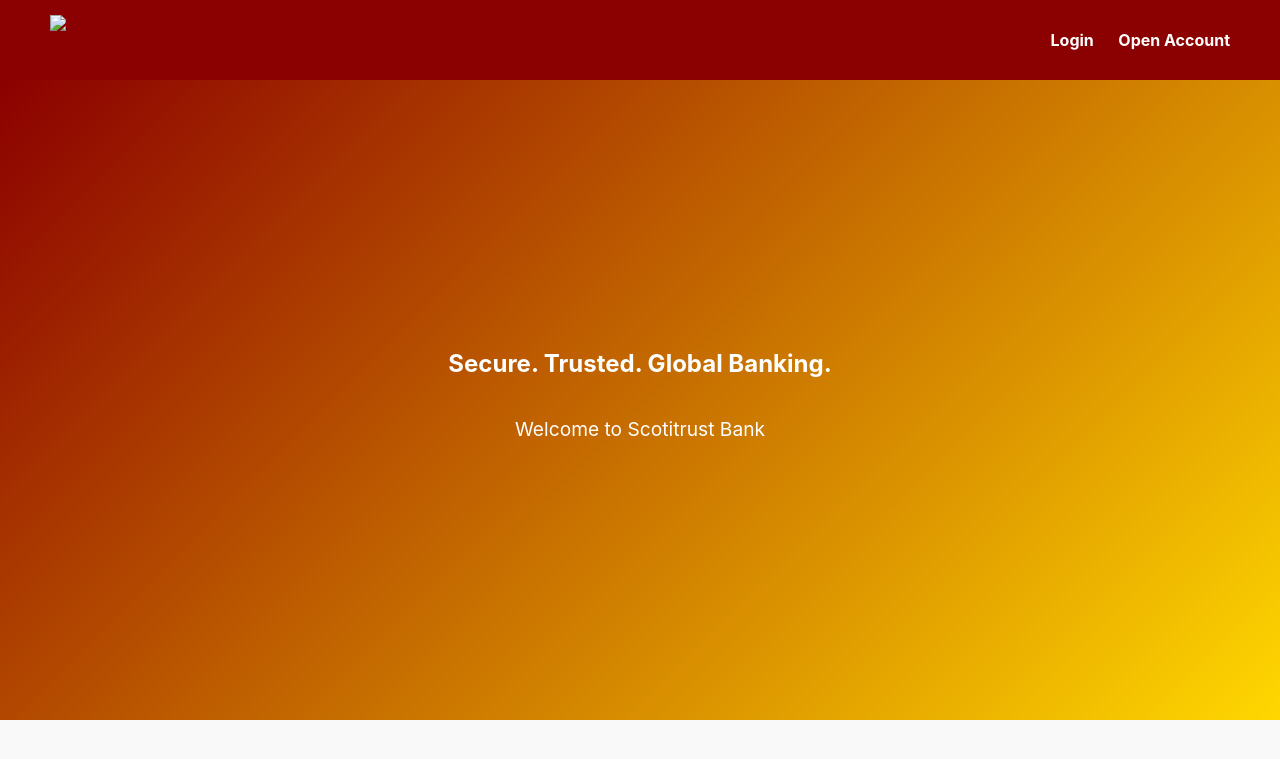
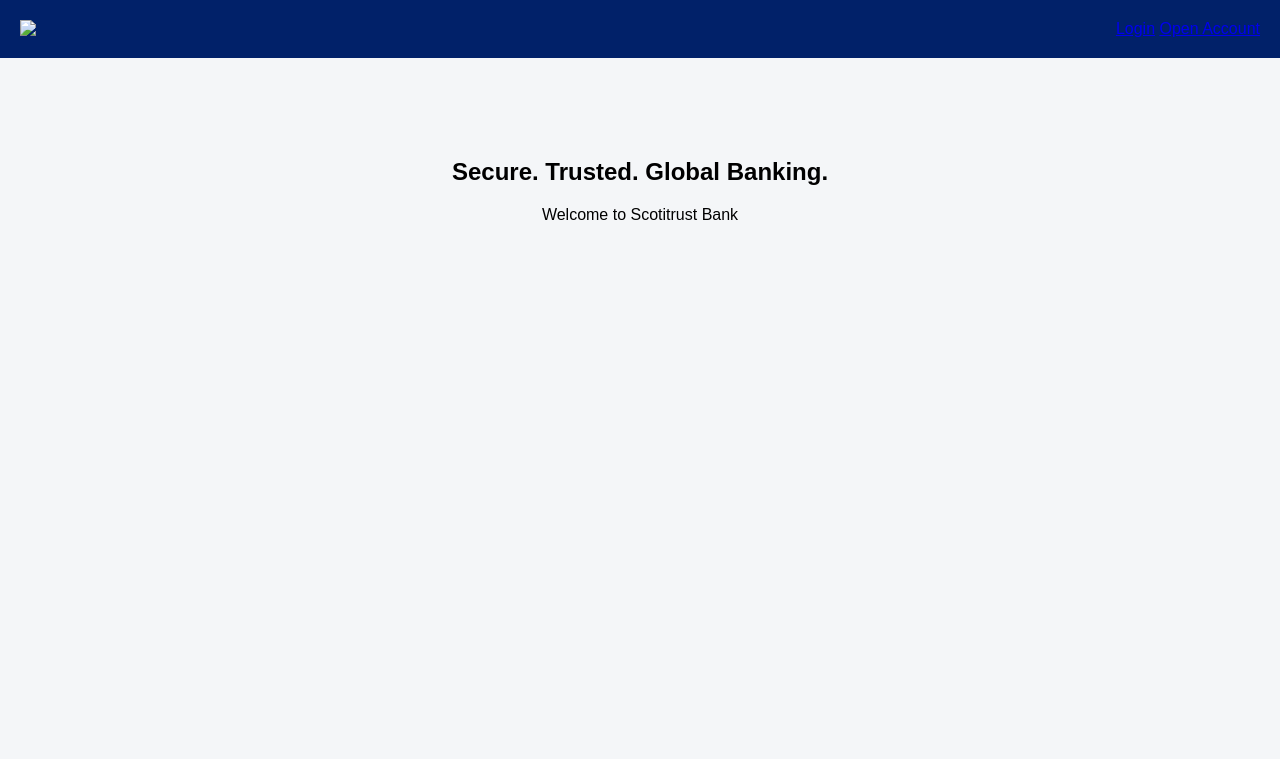
Before and after one commit to alvinmoore703-ui/BankApp, a Flask app: page / in a window 1280 px wide. Shown: the top 759 px of the page. Run offline with Flask 3, Linux system fonts and the light colour scheme.

Commit message:
Update style.css
Signed-off-by: alvinmoore703-ui <alvinmoore703@gmail.com>

```diff
--- a/static/style.css
+++ b/static/style.css
@@ -1,164 +1,47 @@
-/* Global Styles */
 body {
-    font-family: 'Inter', sans-serif;
+    font-family: Arial;
     margin: 0;
-    padding: 0;
-    background: #f9f9f9;
-    color: #1b1b1b;
+    background: #f4f6f8;
 }
 
-/* Header */
-header {
-    display: flex;
-    align-items: center;
-    justify-content: space-between;
-    padding: 15px 50px;
-    background-color: #8B0000; /* dark red */
+.dark {
+    background: #0b1c2d;
     color: white;
-    box-shadow: 0 3px 8px rgba(0,0,0,0.2);
 }
 
-header img {
-    height: 50px;
+header {
+    background: #012169;
+    color: white;
+    padding: 20px;
+    display: flex;
+    justify-content: space-between;
 }
 
-header nav a {
-    color: white;
-    text-decoration: none;
-    margin-left: 20px;
-    font-weight: bold;
+.hero {
+    padding: 80px;
+    text-align: center;
 }
 
-header nav a:hover {
-    text-decoration: underline;
+.card {
+    width: 320px;
+    margin: 80px auto;
+    background: white;
+    padding: 25px;
+    border-radius: 8px;
 }
 
-/* Hero Section */
-.hero {
-    display: flex;
-    flex-direction: column;
-    align-items: center;
-    justify-content: center;
-    height: 80vh;
-    background: linear-gradient(135deg, #8B0000 0%, #FFD700 100%);
-    color: white;
-    text-align: center;
-    padding: 0 20px;
-}
-
-.hero h2 {
-    font-size: 3rem;
-    margin-bottom: 20px;
-    text-shadow: 1px 1px 5px rgba(0,0,0,0.3);
-}
-
-.hero p {
-    font-size: 1.2rem;
-    margin-bottom: 30px;
-}
-
-.hero .btn {
-    padding: 15px 30px;
-    background: white;
-    color: #8B0000;
-    font-weight: bold;
-    border-radius: 8px;
-    text-decoration: none;
-    box-shadow: 0 4px 6px rgba(0,0,0,0.2);
-}
-
-.hero .btn:hover {
-    background: #ffd700;
-    color: #1b1b1b;
-}
-
-/* Form */
-form {
-    max-width: 450px;
-    margin: 40px auto;
-    display: flex;
-    flex-direction: column;
-    gap: 15px;
+.dark .card {
+    background: #1c2b3a;
 }
 
 input, button {
-    padding: 12px;
-    font-size: 16px;
-    border-radius: 6px;
-    border: 1px solid #ccc;
+    width: 100%;
+    padding: 10px;
+    margin: 8px 0;
 }
 
 button {
-    background: #8B0000;
+    background: #b21f2d;
     color: white;
     border: none;
-    font-weight: bold;
-    cursor: pointer;
 }
-
-button:hover {
-    background: #a00000;
-}
-
-/* Footer */
-footer {
-    text-align: center;
-    padding: 15px 0;
-    background: #1b1b1b;
-    color: white;
-    font-size: 14px;
-    margin-top: 50px;
-}
-
-.register {
-    max-width: 400px;
-    margin: 50px auto;
-    background: white;
-    padding: 30px;
-    border-radius: 12px;
-    box-shadow: 0 4px 20px rgba(0,0,0,0.1);
-}
-
-.register h1 {
-    text-align: center;
-    color: #8B0000;
-    margin-bottom: 30px;
-}
-
-.register label {
-    display: block;
-    margin-top: 15px;
-    font-weight: bold;
-}
-
-.register input {
-    width: 100%;
-    padding: 10px;
-    margin-top: 5px;
-    border-radius: 6px;
-    border: 1px solid #ccc;
-}
-
-.register button.btn {
-    width: 100%;
-    padding: 12px;
-    background: #8B0000;
-    color: white;
-    border: none;
-    border-radius: 8px;
-    margin-top: 25px;
-    font-weight: bold;
-    cursor: pointer;
-}
-
-.register button.btn:hover {
-    background: #a00000;
-}
-
-/* Mobile */
-@media screen and (max-width: 500px) {
-    .register {
-        margin: 20px;
-        padding: 20px;
-    }
-}
```
